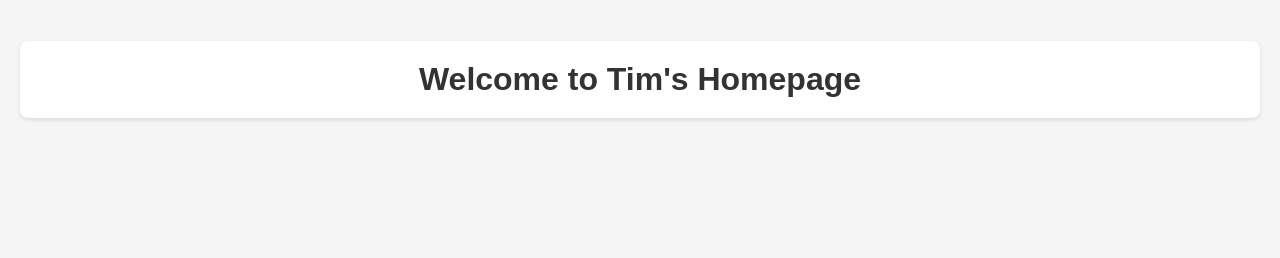
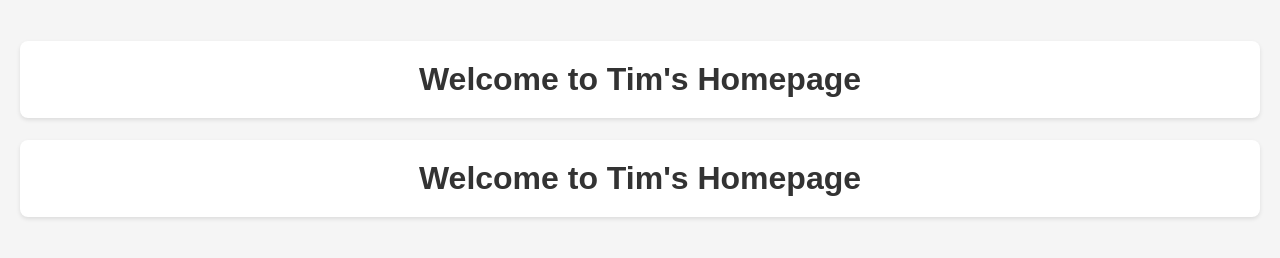
Before and after one commit to timmochou/timchou.github.io, a plain HTML site: page index.html in a window 1280 px wide. Drawn offline with Linux system fonts and the light colour scheme.

Commit message:
測試 看樣式

```diff
--- a/index.html
+++ b/index.html
@@ -27,4 +27,8 @@
 <body>
     <h1>Welcome to Tim's Homepage</h1>
 </body>
+<body>
+</body>
+    <h1>Welcome to Tim's Homepage</h1>
+</body>
 </html>
```
